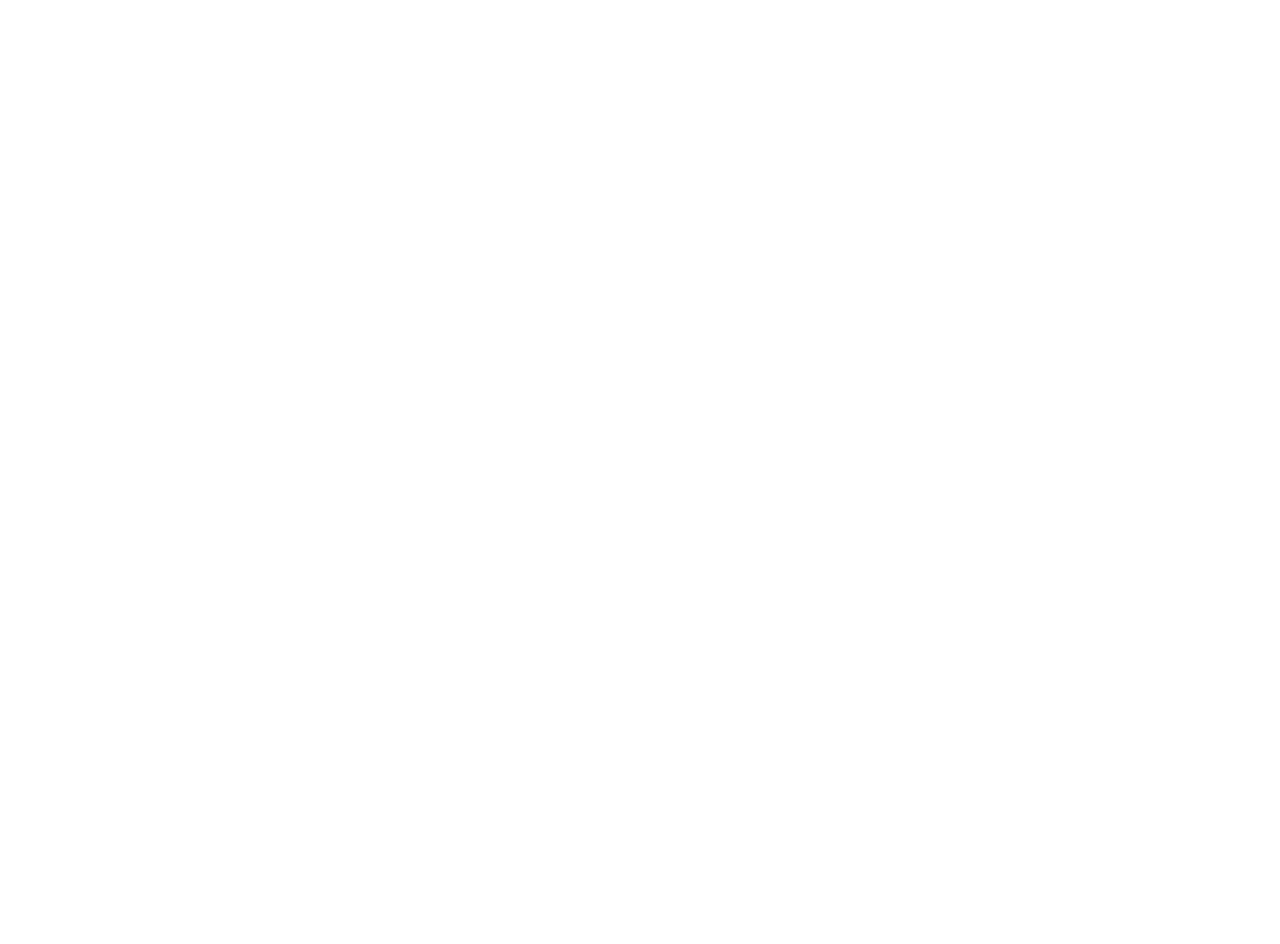
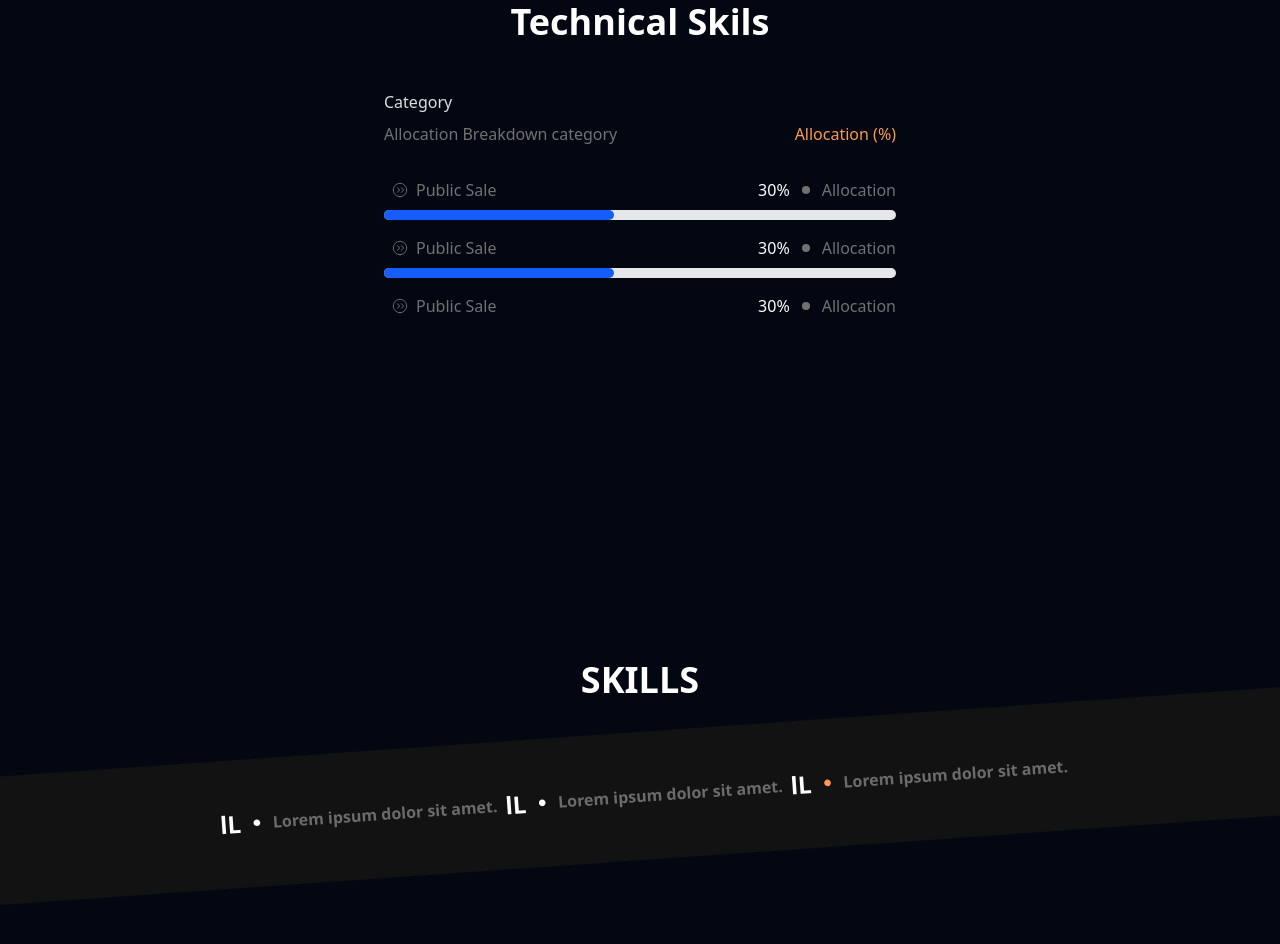
Before and after one commit to Biniyamgirma/portflio-website, a React (Vite) app: page / in a window 1280 px wide. Shown: the part 1840-2784 px from the top of the page. Before the commit the page ends 1720 px from the top, so only its background shows below. Built offline with nearby package versions, Linux system fonts and the light colour scheme; a web font is replaced by a local one.

Commit message:
added font new font style

```diff
--- a/src/App.jsx
+++ b/src/App.jsx
@@ -6,6 +6,7 @@ import HomeDesc from './components/HomeDesc';
 import Projects from './components/Projects';
 import TechSkill from './components/TechSkill';
 import Footer from './components/Footer';
+import Skill from './components/Skill';
 
 function App() {
   const comp = useRef(null);
@@ -76,7 +77,7 @@ function App() {
           </h1>
           <div className='w-[260px] new-font flex flex-col space-y-2 text-wrap border-[#292929] absolute bottom-5 right-5 rounded-s-md border-r-2 pr-8'>
         <h1 className="text-lg flex flex-col justify-end items-end text-white new-font-ibm">Design<span>Inspiration…</span> </h1>
-        <p className="flex flex-col w-auto items-end text-[12px] text-[#717171] new-font-ibm"><span>This portfolio's sleek</span> <span> inspiraion was crafted by ,</span> <span><span className="text-white"><a href="">Onyx Design</a></span> Ethiopia</span> </p>
+        <p className="flex flex-col w-auto items-end text-[12px] text-[#717171] new-font-ibm"><span>This portfolio's sleek</span> <span> design is the inspired from</span> <span><span className="text-white"><a href="">Onyx Design</a></span> Ethiopia</span> </p>
     </div>
           </div>
           <div className="flex space-x-4  h-16 w-full items-center justify-center">
@@ -95,7 +96,12 @@ function App() {
           <p className="text-white new-font-ibm"> I thrive on turning complex problems into elegant, user-focused solutions using modern tools like JavaScript, React, Node.js, and Python. I'm excited to begin my professional career, and I am eager to connect, collaborate, and contribute to a team that builds things that matter.</p>
         </div>
         </section>
+        <TechSkill />
+        <Skill />
         <Footer />
+        <div className='w-full h-[30px] bg-gray-950 flex justify-center items-center border-t-1 border-gray-600'>
+          <p className='text-[#727272]'>copy 2025</p>
+        </div>
 </div>
   );
 }
--- a/src/components/Skill.jsx
+++ b/src/components/Skill.jsx
@@ -1,28 +1,36 @@
-<section class="bg-gray-950 w-full h-100 flex flex-col justify-center items-center overflow-x-clip">
-  <h1 class="text-white font-bold uppercase text-4xl mb-8">skills</h1>
-  <div class="w-1000 h-32 bg-[#121212] -rotate-4  py-8">
-    <div class="flex items-center justify-center h-full  ">
-      <span class="text-[#FFFFFF] font-bold text-2xl ml-2">lL</span>
-      <span class="text-[#FFFFFF]">
-       <svg class="size-8" viewBox="0 0 24 24" fill="none" xmlns="http://www.w3.org/2000/svg">
+import React from 'react'
+
+function Skill() {
+  return (
+    <section className="bg-gray-950 w-full h-100 flex flex-col justify-center items-center overflow-x-clip">
+  <h1 className="text-white font-bold uppercase text-4xl mb-8">skills</h1>
+  <div className="w-1000 h-32 bg-[#121212] -rotate-4  py-8">
+    <div className="flex items-center justify-center h-full  ">
+      <span className="text-[#FFFFFF] font-bold text-2xl ml-2">lL</span>
+      <span className="text-[#FFFFFF]">
+       <svg className="size-8" viewBox="0 0 24 24" fill="none" >
         <path d="M12 9.5C13.3807 9.5 14.5 10.6193 14.5 12C14.5 13.3807 13.3807 14.5 12 14.5C10.6193 14.5 9.5 13.3807 9.5 12C9.5 10.6193 10.6193 9.5 12 9.5Z" fill="#FFFFFF"/>
         </svg>
       </span>
-      <p class="font-semibold text-[#6B6B6B]">Lorem ipsum dolor sit amet.</p>
-      <span class="text-[#FFFFFF] font-bold text-2xl ml-2">lL</span>
-      <span class="text-[#FFFFFF]">
-       <svg class="size-8" viewBox="0 0 24 24" fill="none" xmlns="http://www.w3.org/2000/svg">
+      <p className="font-semibold text-[#6B6B6B]">Lorem ipsum dolor sit amet.</p>
+      <span className="text-[#FFFFFF] font-bold text-2xl ml-2">lL</span>
+      <span className="text-[#FFFFFF]">
+       <svg className="size-8" viewBox="0 0 24 24" fill="none" >
         <path d="M12 9.5C13.3807 9.5 14.5 10.6193 14.5 12C14.5 13.3807 13.3807 14.5 12 14.5C10.6193 14.5 9.5 13.3807 9.5 12C9.5 10.6193 10.6193 9.5 12 9.5Z" fill="#FFFFFF"/>
         </svg>
       </span>
-      <p class="font-semibold text-[#6B6B6B]">Lorem ipsum dolor sit amet.</p>
-      <span class="text-[#FFFFFF] font-bold text-2xl ml-2">lL</span>
-      <span class="text-[#FFFFFF]">
-       <svg class="size-8" viewBox="0 0 24 24" fill="none" xmlns="http://www.w3.org/2000/svg">
+      <p className="font-semibold text-[#6B6B6B]">Lorem ipsum dolor sit amet.</p>
+      <span className="text-[#FFFFFF] font-bold text-2xl ml-2">lL</span>
+      <span className="text-[#FFFFFF]">
+       <svg className="size-8" viewBox="0 0 24 24" fill="none" >
         <path d="M12 9.5C13.3807 9.5 14.5 10.6193 14.5 12C14.5 13.3807 13.3807 14.5 12 14.5C10.6193 14.5 9.5 13.3807 9.5 12C9.5 10.6193 10.6193 9.5 12 9.5Z" fill="#FF9853"/>
         </svg>
       </span>
-      <p class="font-semibold text-[#6B6B6B]">Lorem ipsum dolor sit amet.</p>
+      <p className="font-semibold text-[#6B6B6B]">Lorem ipsum dolor sit amet.</p>
     </div>
   </div>
 </section>
+  )
+}
+
+export default Skill
--- a/src/components/TechSkill.jsx
+++ b/src/components/TechSkill.jsx
@@ -2,12 +2,12 @@ import React from 'react'
 
 function TechSkill() {
   return (
-    <section classNameName="projects flex min-h-screen w-screen flex-col items-center justify-center bg-gray-950">
-  <div classNameName="flex min-w-60/100 flex-col items-center justify-center">
-    <h4 className="text-4xl font-bold text-white">Technical Skils</h4>
+    <section className="flex h-screen w-full flex-col items-center justify-center bg-gray-950">
+  <div className="flex min-w-40/100 flex-col items-center justify-center">
+    <h4 className="text-4xl font-bold text-white mb-8">Technical Skils</h4>
     <div className="h-full w-full">
-      <div className="flex w-full items-end justify-between">
-        <div className="flex flex-col space-y-2">
+      <div className="flex w-full items-end justify-between my-4">
+        <div className="flex flex-col space-y-2 ">
           <h2 className="text-[#DFDFDF]">Category</h2>
           <p className="text-[#717171]">Allocation Breakdown category</p>
         </div>
@@ -20,10 +20,10 @@ function TechSkill() {
       <div className="mt-4 flex w-full justify-between">
         <div className="ml-2 flex" id="skill wraper">
           <span className="mr-2 flex items-center justify-center">
-            <svg className="size-4" viewBox="0 0 24 24" fill="none" xmlns="http://www.w3.org/2000/svg">
-              <path d="M8 8.5L11.5 12L8 15.5" stroke="#717171" stroke-width="1.5" stroke-linecap="round" stroke-linejoin="round" />
-              <path d="M14 8.5L17.5 12L14 15.5" stroke="#717171" stroke-width="1.5" stroke-linecap="round" stroke-linejoin="round" />
-              <path d="M12 22C17.5228 22 22 17.5228 22 12C22 6.47715 17.5228 2 12 2C6.47715 2 2 6.47715 2 12C2 17.5228 6.47715 22 12 22Z" stroke="#717171" stroke-width="1.5" stroke-linecap="round" stroke-linejoin="round" />
+            <svg className="size-4" viewBox="0 0 24 24" fill="none" >
+              <path d="M8 8.5L11.5 12L8 15.5" stroke="#717171" stroke-width="1.5" stroke-linecap="round" strokeLinejoin="round" />
+              <path d="M14 8.5L17.5 12L14 15.5" stroke="#717171" stroke-width="1.5" stroke-linecap="round" strokeLinejoin="round" />
+              <path d="M12 22C17.5228 22 22 17.5228 22 12C22 6.47715 17.5228 2 12 2C6.47715 2 2 6.47715 2 12C2 17.5228 6.47715 22 12 22Z" stroke="#717171" stroke-width="1.5" stroke-linecap="round" strokeLinejoin="round" />
             </svg>
           </span>
           <h3 className="text-[#717171]">Public Sale</h3>
@@ -36,7 +36,7 @@ function TechSkill() {
       </div>
       <div className="mt-2">
         <div className="h-2.5 w-full rounded-full bg-gray-200">
-          <div className="h-2.5 rounded-full bg-blue-600" style="width: 45%;"></div>
+          <div className="h-2.5 rounded-full bg-blue-600" style={{ width: '45%'}}></div>
         </div>
       </div>
     </div>
@@ -44,10 +44,10 @@ function TechSkill() {
       <div className="mt-4 flex w-full justify-between">
         <div className="ml-2 flex" id="skill wraper">
           <span className="mr-2 flex items-center justify-center">
-            <svg className="size-4" viewBox="0 0 24 24" fill="none" xmlns="http://www.w3.org/2000/svg">
-              <path d="M8 8.5L11.5 12L8 15.5" stroke="#717171" stroke-width="1.5" stroke-linecap="round" stroke-linejoin="round" />
-              <path d="M14 8.5L17.5 12L14 15.5" stroke="#717171" stroke-width="1.5" stroke-linecap="round" stroke-linejoin="round" />
-              <path d="M12 22C17.5228 22 22 17.5228 22 12C22 6.47715 17.5228 2 12 2C6.47715 2 2 6.47715 2 12C2 17.5228 6.47715 22 12 22Z" stroke="#717171" stroke-width="1.5" stroke-linecap="round" stroke-linejoin="round" />
+            <svg className="size-4" viewBox="0 0 24 24" fill="none">
+              <path d="M8 8.5L11.5 12L8 15.5" stroke="#717171" stroke-width="1.5" stroke-linecap="round" strokeLinejoin="round" />
+              <path d="M14 8.5L17.5 12L14 15.5" stroke="#717171" stroke-width="1.5" stroke-linecap="round" strokeLinejoin="round" />
+              <path d="M12 22C17.5228 22 22 17.5228 22 12C22 6.47715 17.5228 2 12 2C6.47715 2 2 6.47715 2 12C2 17.5228 6.47715 22 12 22Z" stroke="#717171" stroke-width="1.5" stroke-linecap="round" strokeLinejoin="round" />
             </svg>
           </span>
           <h3 className="text-[#717171]">Public Sale</h3>
@@ -60,17 +60,17 @@ function TechSkill() {
       </div>
       <div className="mt-2">
         <div className="h-2.5 w-full rounded-full bg-gray-200">
-          <div className="h-2.5 rounded-full bg-blue-600" style="width: 45%;"></div>
+          <div className="h-2.5 rounded-full bg-blue-600" style={{ width: '45%'}}></div>
         </div>
       </div>
     </div><div className="flex w-full flex-col">
       <div className="mt-4 flex w-full justify-between">
         <div className="ml-2 flex" id="skill wraper">
           <span className="mr-2 flex items-center justify-center">
-            <svg className="size-4" viewBox="0 0 24 24" fill="none" xmlns="http://www.w3.org/2000/svg">
-              <path d="M8 8.5L11.5 12L8 15.5" stroke="#717171" stroke-width="1.5" stroke-linecap="round" stroke-linejoin="round" />
-              <path d="M14 8.5L17.5 12L14 15.5" stroke="#717171" stroke-width="1.5" stroke-linecap="round" stroke-linejoin="round" />
-              <path d="M12 22C17.5228 22 22 17.5228 22 12C22 6.47715 17.5228 2 12 2C6.47715 2 2 6.47715 2 12C2 17.5228 6.47715 22 12 22Z" stroke="#717171" stroke-width="1.5" stroke-linecap="round" stroke-linejoin="round" />
+            <svg className="size-4" viewBox="0 0 24 24" fill="none">
+              <path d="M8 8.5L11.5 12L8 15.5" stroke="#717171" stroke-width="1.5" stroke-linecap="round" strokeLinejoin="round" />
+              <path d="M14 8.5L17.5 12L14 15.5" stroke="#717171" stroke-width="1.5" stroke-linecap="round" strokeLinejoin="round" />
+              <path d="M12 22C17.5228 22 22 17.5228 22 12C22 6.47715 17.5228 2 12 2C6.47715 2 2 6.47715 2 12C2 17.5228 6.47715 22 12 22Z" stroke="#717171" stroke-width="1.5" stroke-linecap="round" strokeLinejoin="round" />
             </svg>
           </span>
           <h3 className="text-[#717171]">Public Sale</h3>
@@ -83,7 +83,7 @@ function TechSkill() {
       </div>
       <div classNameName="mt-2">
         <div classNameName="h-2.5 w-full rounded-full bg-gray-200">
-          <div classNameName="h-2.5 rounded-full bg-[#FF9853]" style="width: 70%;"></div>
+          <div classNameName="h-2.5 rounded-full bg-[#FF9853]" style={{ width: '45%'}}></div>
         </div>
       </div>
     </div>
```
Also changed, not shown: src/components/Footer.jsx (+17 -7 lines), src/components/Navbar.jsx (+16 -16 lines).
